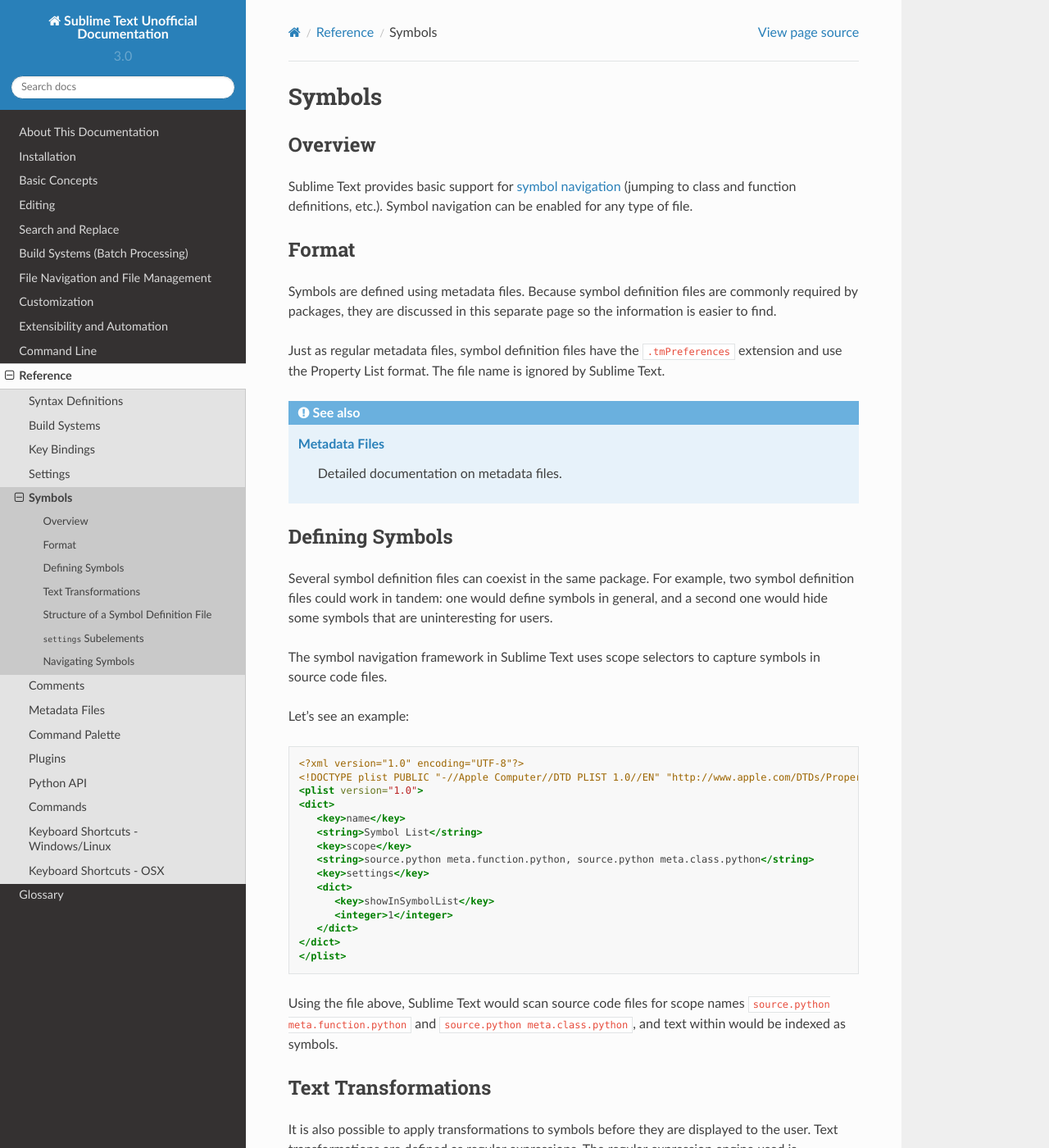
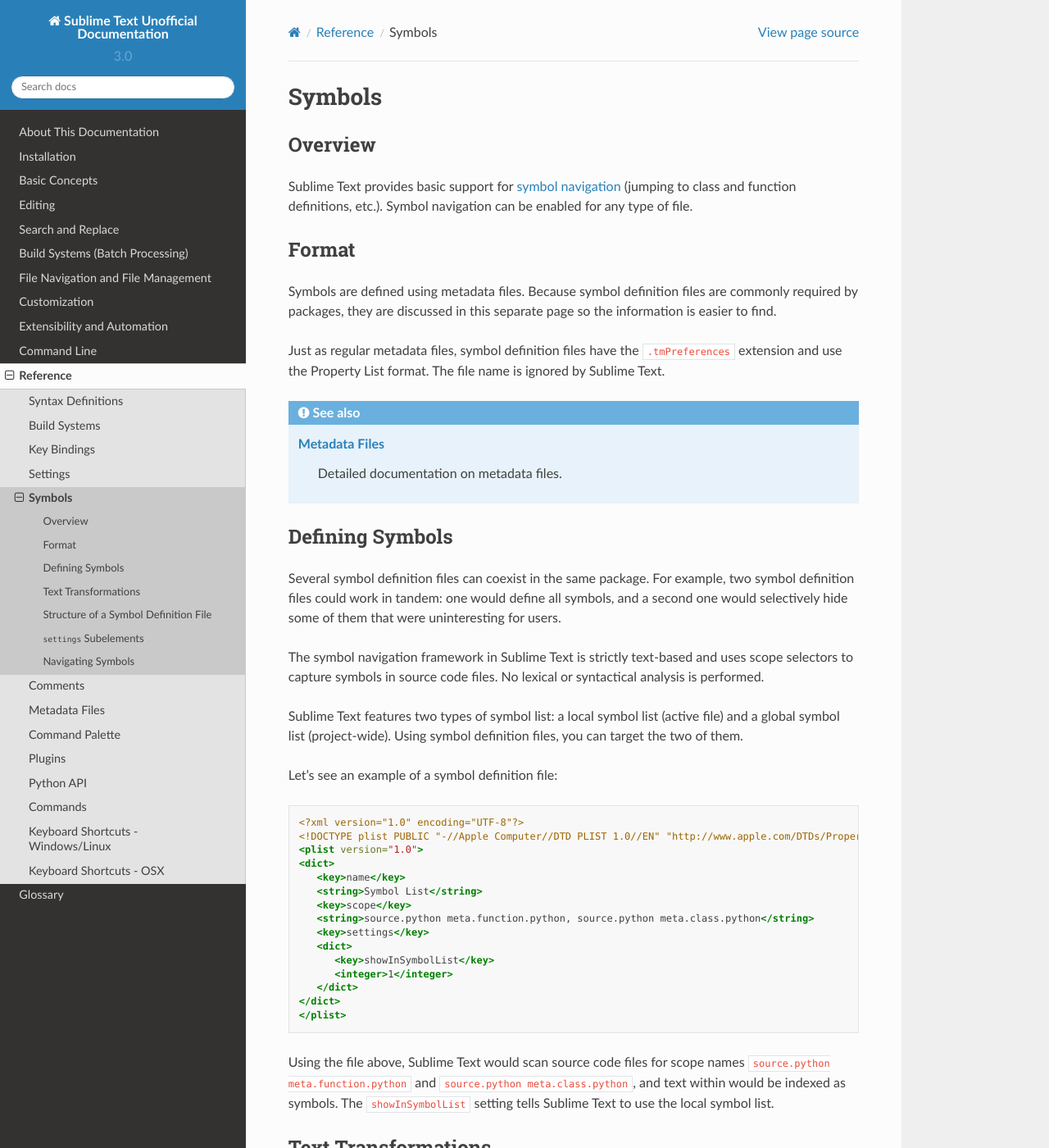
Before and after one commit to guillermooo/sublime-undocs, a Sphinx documentation site: the page built from source/reference/symbols.rst, in a window 1280 px wide and 1400 px high. Shown: the whole window at 82% size. Built offline with Sphinx 7.4.7 and the Read the Docs theme 2.0.0, drawn with Linux system fonts in a browser that asks for light colours.

Commit message:
edit; add missing info

```diff
--- a/source/reference/symbols.rst
+++ b/source/reference/symbols.rst
@@ -42,17 +42,27 @@
 in the same package.
 For example, two symbol definition files
 could work in tandem:
-one would define symbols in general,
-and a second one would hide some symbols
-that are uninteresting for users.
+one would define all symbols,
+and a second one
+would selectively hide some of them
+that were uninteresting for users.
 
 The symbol navigation framework in Sublime Text
-uses scope selectors
+is strictly text-based
+and uses scope selectors
 to capture symbols in source code files.
+No lexical or syntactical analysis is performed.
+
+Sublime Text features two types of symbol list:
+a local symbol list (active file)
+and a global symbol list (project-wide).
+Using symbol definition files,
+you can target the two of them.
 
 .. XXX: ref scopes
 
-Let's see an example:
+Let's see an example
+of a symbol definition file:
 
 .. code-block:: xml
 
@@ -78,6 +88,9 @@
 and ``source.python meta.class.python``,
 and text within would be indexed
 as symbols.
+The ``showInSymbolList`` setting tells
+Sublime Text to use
+the local symbol list.
 
 
 Text Transformations
```
